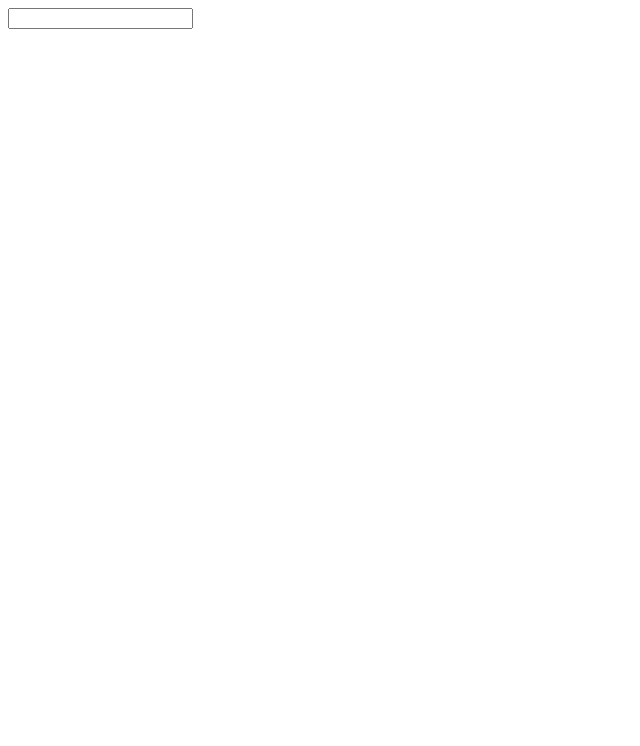
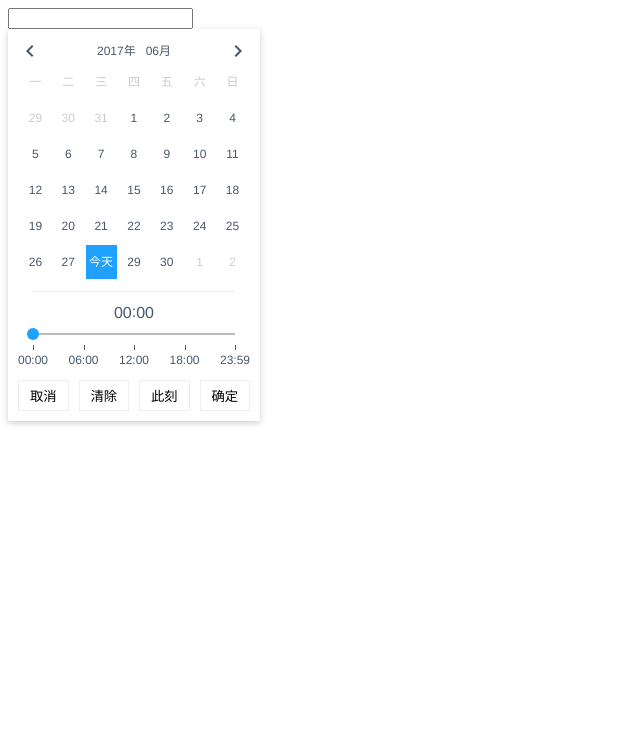
Before and after one commit to taoeer/date-picker, a website built with webpack: page index.html in a window 1280 px wide. Shown: the whole page, without its empty margins (0-640 px from the left). Built offline with nearby package versions, Linux system fonts and the light colour scheme; some packages are replaced by stand-ins of ours.

Commit message:
timer picker interface

```diff
--- a/src/css/dp.scss
+++ b/src/css/dp.scss
@@ -21,6 +21,11 @@
     }
     table {
         width: 100%;
+    }
+    ul {
+      padding: 0;
+      margin: 0;
+      list-style-type: none;
     }
     .dp-prev,
     .dp-next {
@@ -114,6 +119,61 @@
             width: 25%;
         }
     }
+    .dp-timer {
+      margin: 10px 15px 0;
+      border-top: 1px #eee solid;
+      padding-top: 10px;
+      .bar {
+        height: 2px;
+        background: #bbb;
+        position: relative;
+      }
+      .handle {
+        width: 12px;
+        height: 12px;
+        border-radius: 100%;
+        background: $mainColor;
+        position: absolute;
+        top: -5px;
+        transform: translate(-6px, 0);
+        cursor: pointer;
+        &:hover {
+          box-shadow: 0 0 0 2px $mainColor;
+        }
+      }
+    }
+    .dp-time {
+      text-align: center;
+      font-size: 16px;
+      margin-bottom: 10px;
+      & > div {
+        display: inline-block;
+        height: 20px;
+        overflow: hidden;
+        vertical-align: middle;
+        ul {
+          transition: all 0.1s;
+        }
+      }
+    }
+    .dp-timer-text {
+      margin-top: 15px;
+      height: 20px;
+      position: relative;
+      span {
+        position: absolute;
+        top: 0;
+        margin-left: -15px;
+        &:before {
+          content: "";
+          height: 5px;
+          border-left: 1px #555 solid;
+          position: absolute;
+          top: -5px;
+          left: 50%;
+        }
+      }
+    }
     .dp-ft {
         margin-top: 10px;
         display: flex;
--- a/src/index.js
+++ b/src/index.js
@@ -4,7 +4,7 @@ import utils from './utils';
 class DP {
   constructor(target, opts) {
     this.target = target;
-    for(const key in opts) {
+    for (const key in opts) {
       this[key] = opts[key];
     }
     this.init();
@@ -37,7 +37,7 @@ class DP {
     this.doms = {};
     const dpBox = this.doms.container = document.createElement('div');
     this.dpBox = dpBox;
-    dpBox.style.display = 'none';
+    // dpBox.style.display = 'none';
     dpBox.className = 'dp-container';
     dpBox.innerHTML = [
       '<div class="dp-hd">',
@@ -54,12 +54,23 @@ class DP {
       '</div>',
       '<div class="dp-bd">',
       '</div>',
-      // '<div class="dp-ft">',
-      //   '<button>取消</button>',
-      //   '<button>清除</button>',
-      //   '<button>此刻</button>',
-      //   '<button>确定</button>',
-      // '</div>'
+      '<div class="dp-timer">',
+      '<div class="dp-time"><div class="hour"></div>:<div class="minite"></div></div>',
+      '<div class="bar"><div class="handle" style="left: 0;"></div></div>',
+      '<div class="dp-timer-text">',
+      '<span style="left: 0%">00:00</span>',
+      '<span style="left: 25%">06:00</span>',
+      '<span style="left: 50%">12:00</span>',
+      '<span style="left: 75%">18:00</span>',
+      '<span style="left: 100%">23:59</span>',
+      '</div>',
+      '</div>',
+      '<div class="dp-ft">',
+      '<button>取消</button>',
+      '<button>清除</button>',
+      '<button>此刻</button>',
+      '<button>确定</button>',
+      '</div>'
     ].join('');
     const targetOffset = utils.getOffset(this.target);
     dpBox.style.left = targetOffset.x + 'px';
@@ -70,8 +81,34 @@ class DP {
     this.doms.next = dpBox.querySelector('.dp-next');
     this.doms.year = dpBox.querySelector('.dp-year');
     this.doms.month = dpBox.querySelector('.dp-month');
+    this.doms.hour = dpBox.querySelector('.hour');
+    this.doms.minite = dpBox.querySelector('.minite');
+    this.doms.timerBar = dpBox.querySelector('.dp-timer .bar');
+    this.doms.barHandle = dpBox.querySelector('.dp-timer .handle');
     this.changeHead();
     this.createDateTable();
+    this.initHour();
+    this.initMinite();
+  }
+
+  initHour() {
+    const ul = this.doms.hourBox = document.createElement('ul');
+    for (let i = 0; i <= 24; i++ ) {
+      const li = document.createElement('li');
+      li.innerHTML = utils.insertZero(i);
+      ul.appendChild(li);
+    }
+    this.doms.hour.appendChild(ul);
+  }
+
+  initMinite() {
+    const ul = this.doms.miniteBox = document.createElement('ul');
+    for (let i = 0; i < 60; i++ ) {
+      const li = document.createElement('li');
+      li.innerHTML = utils.insertZero(i);
+      ul.appendChild(li);
+    }
+    this.doms.minite.appendChild(ul);
   }
 
   changeHead() {
@@ -99,11 +136,11 @@ class DP {
     let row, col;
 
     let days = [];
-    for(let i = 0; i < totalDays; i++) {
+    for (let i = 0; i < totalDays; i++) {
       days.push(i + 1);
     }
 
-    for (let i = 0; i < firstDay - 1; i ++) {
+    for (let i = 0; i < firstDay - 1; i++) {
       days.unshift(lastMonthTotalDays - i);
     }
     for (let i = 0, j = 7 - days.length % 7; i < j; i++) {
@@ -170,8 +207,8 @@ class DP {
     const table = document.createElement('table');
     table.className = 'dp-month-table';
     let row, col;
-    for (let i = 0 ; i < 12; i ++) {
-      if(i % 3 === 0) {
+    for (let i = 0; i < 12; i++) {
+      if (i % 3 === 0) {
         row = table.insertRow();
       }
       col = row.insertCell();
@@ -193,7 +230,7 @@ class DP {
     this.viewType = DP.type.year;
     const
       table = document.createElement('table'),
-      startYear = Math.floor(this.viewDate[0]/10) * 10;
+      startYear = Math.floor(this.viewDate[0] / 10) * 10;
 
     table.className = 'dp-year-table';
     let row, col;
@@ -218,7 +255,7 @@ class DP {
   initEvent() {
     this.doms.prev.addEventListener('click', (e) => {
       e.stopPropagation();
-      switch(this.viewType) {
+      switch (this.viewType) {
         case DP.type.date:
           this.viewDate[1] -= 1;
           if (this.viewDate[1] < 1) {
@@ -240,7 +277,7 @@ class DP {
 
     this.doms.next.addEventListener('click', (e) => {
       e.stopPropagation();
-      switch(this.viewType) {
+      switch (this.viewType) {
         case DP.type.date:
           this.viewDate[1] += 1;
           if (this.viewDate[1] > 12) {
@@ -275,9 +312,17 @@ class DP {
       this.show();
     });
 
+    this.doms.container.addEventListener('click', (e) => {
+      e.stopPropagation();
+    });
+
+    this.doms.container.addEventListener('mousedown', (e) => {
+      e.stopPropagation();
+    });
+
     document.documentElement.addEventListener('click', (e) => {
       let ele = e.target;
-      while(ele) {
+      while (ele) {
         if (ele === this.doms.container) {
           return;
         }
@@ -285,6 +330,54 @@ class DP {
       }
       this.hidden();
     });
+
+    let
+      mouseDown = false,
+      sP = {},
+      eP = {},
+      eleLeft,
+      barWitdth = this.doms.timerBar.offsetWidth;
+
+    this.doms.barHandle.addEventListener('mousedown', (e) => {
+      e.stopPropagation();
+      mouseDown = true;
+      eleLeft = parseFloat(getComputedStyle(this.doms.barHandle).left);
+      sP = {
+        x: e.pageX,
+        y: e.pageY
+      }
+    });
+
+    document.documentElement.addEventListener('mousemove', (e) => {
+      e.stopPropagation();
+      if (!mouseDown) {
+        return;
+      }
+      eP = {
+        x: e.pageX,
+        y: e.pageY
+      }
+
+      let left = eleLeft + eP.x - sP.x;
+      left = left < 0 ? 0 : (left > barWitdth ? barWitdth : left);
+      let hour = Math.floor(left / (barWitdth / 24)),
+        minite = Math.round(left / (barWitdth / 1440) % 6);
+
+      if (hour == '24' && minite == '00') {
+        hour = 23;
+        minite = 59;
+      }
+      this.doms.hourBox.style = 'transform: translate(0,' + -hour * 20 + 'px)';
+      this.doms.miniteBox.style = 'transform: translate(0,' + -minite * 20 + 'px)';
+      this.doms.barHandle.style.left = left + 'px';
+
+    });
+
+    document.documentElement.addEventListener('mouseup', (e) => {
+      e.stopPropagation();
+      mouseDown = false;
+    });
+
   }
 
   selectDay(ele) {
@@ -324,7 +417,7 @@ class DP {
     container.classList.add('dp-show');
     this.viewDate = utils.shallowCopy(this.value);
     this.createDateTable();
-    const show = this.animate.show = function () {
+    const show = this.animate.show = function() {
       container.removeEventListener('animationend', show);
       container.classList.remove('dp-show');
     }
@@ -338,7 +431,7 @@ class DP {
     this.animate.show && this.animate.show();
     const container = this.doms.container;
     container.classList.add('dp-hidden');
-    const hidden = this.animate.hidden = function () {
+    const hidden = this.animate.hidden = function() {
       container.removeEventListener('animationend', hidden);
       container.style.display = 'none';
       container.classList.remove('dp-hidden');
```
Also changed, not shown: index.html (+24 -0 lines). Lines whose indentation alone changed are shown as unchanged.
